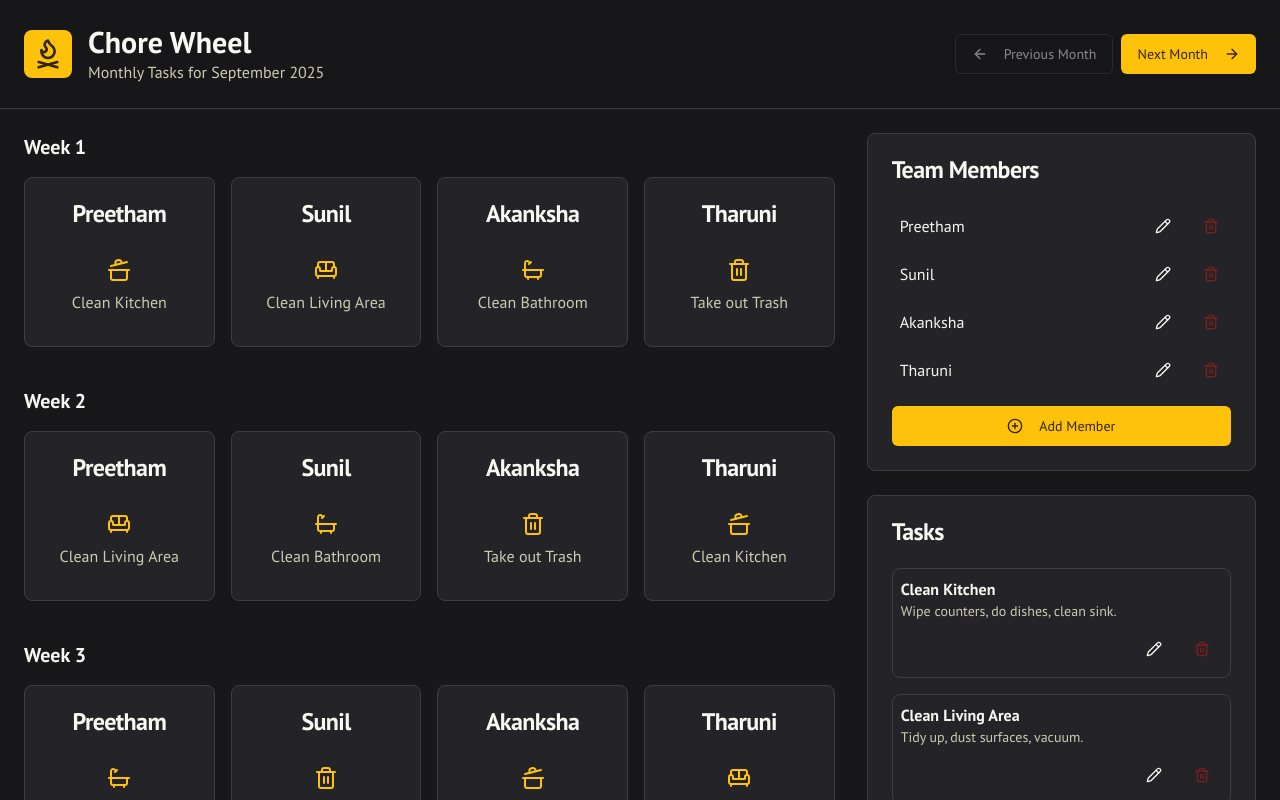
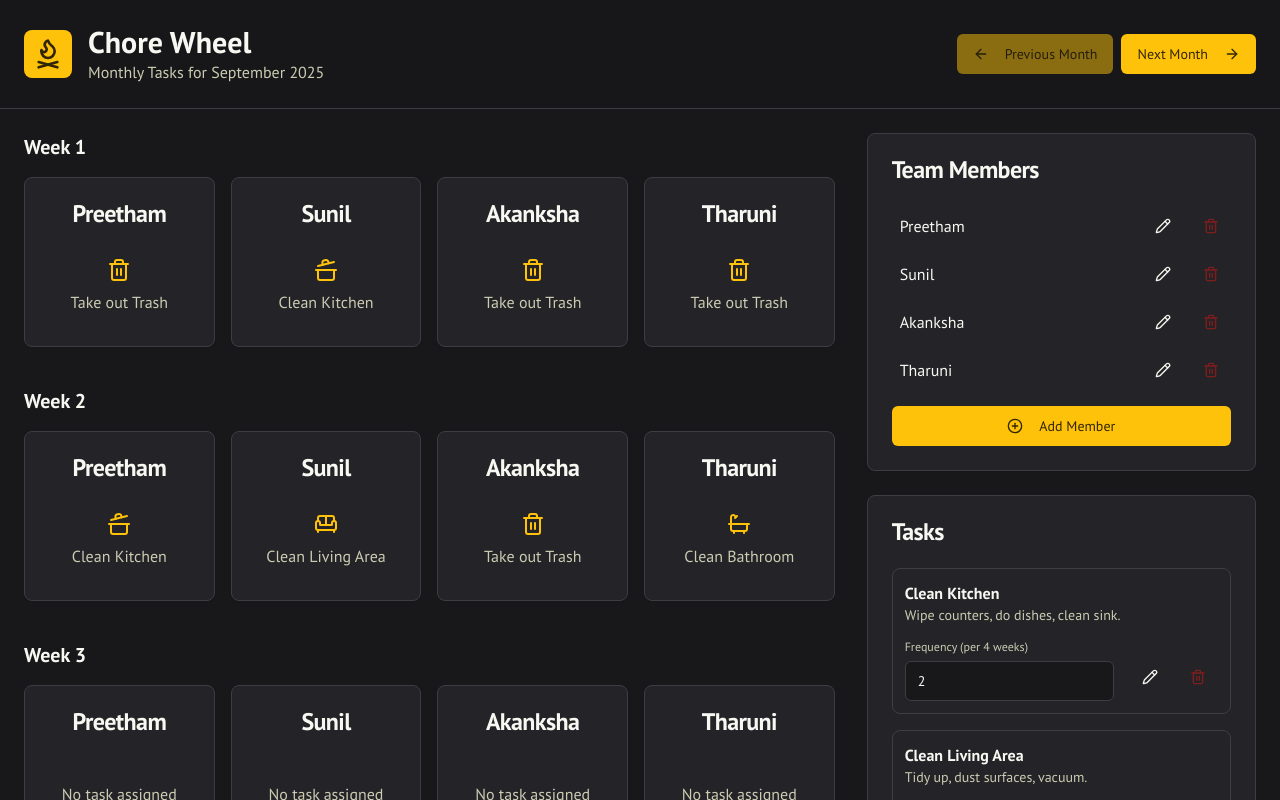
Before and after one commit to saipreetham99/Chore-Wheel, a Next.js app: page / in a window 1280 px wide. Shown: the top 800 px of the page. Built offline with nearby package versions, Linux system fonts and the light colour scheme.

Commit message:
Added functionality to change task frequency
The option to set frequency should be outside the edit button, so I don'

```diff
--- a/src/app/page.tsx
+++ b/src/app/page.tsx
@@ -11,6 +11,7 @@ import { Card, CardContent, CardHeader, CardTitle } from '@/components/ui/card';
 import type { TeamMemberName, Chore, Task } from '@/lib/types';
 import { useToast } from "@/hooks/use-toast";
 import { shuffle } from '@/lib/utils';
+import { Label } from '@/components/ui/label';
 
 export default function Home() {
   const [teamMembers, setTeamMembers] = useState<TeamMemberName[]>([]);
@@ -18,7 +19,7 @@ export default function Home() {
   const [isMounted, setIsMounted] = useState(false);
   const [editingMember, setEditingMember] = useState<TeamMemberName | null>(null);
   const [editingChore, setEditingChore] = useState<string | null>(null);
-  const [currentDate, setCurrentDate] = useState(new Date());
+  const [currentDate, setCurrentDate] = useState(() => new Date());
 
   const { toast } = useToast();
 
@@ -51,29 +52,45 @@ export default function Home() {
 
   const uniqueChoreIds = useMemo(() => Object.keys(chores), [chores]);
 
+  const [history, setHistory] = useState<Record<number, Task[]>>({});
+  const [monthOffset, setMonthOffset] = useState(0);
+
   const initialTasks: Task[] = useMemo(() => {
     if (!teamMembers.length || !uniqueChoreIds.length) return [];
 
+    const shuffledChores = shuffle([...uniqueChoreIds]);
+
     return teamMembers.map((member, index) => {
-      const choreId = uniqueChoreIds[index % uniqueChoreIds.length];
+      const choreId = shuffledChores[index % shuffledChores.length];
       return {
-          id: `task-${member}-${choreId}`,
+        id: `task-${member}-${choreId}-m0`,
         choreId: choreId,
         assignee: member as TeamMemberName,
       };
-    }).filter((_, index) => index < teamMembers.length);
+    });
   }, [teamMembers, uniqueChoreIds]);
 
-  const [history, setHistory] = useState<Task[][]>([initialTasks]);
-  const [monthOffset, setMonthOffset] = useState(0);
+  useEffect(() => {
+    if (initialTasks.length > 0 && isMounted) {
+      // Initialize history for the current month if it doesn't exist
+      if (!history[0]) {
+        try {
+          const storedHistory = localStorage.getItem('choreHistory');
+          const parsedHistory = storedHistory ? JSON.parse(storedHistory) : { 0: initialTasks };
+          setHistory(parsedHistory);
+        } catch (error) {
+          console.error("Failed to parse history from localStorage", error);
+          setHistory({ 0: initialTasks });
+        }
+      }
+    }
+  }, [initialTasks, isMounted]);
 
   useEffect(() => {
-    // Reset history when team members or chores change
-    setHistory([initialTasks]);
-    setMonthOffset(0);
-    setCurrentDate(new Date());
-  }, [initialTasks]);
-
+    if (isMounted) {
+      localStorage.setItem('choreHistory', JSON.stringify(history));
+    }
+  }, [history, isMounted]);
 
   const handleNextMonth = () => {
     const nextMonthIndex = monthOffset + 1;
@@ -82,49 +99,27 @@ export default function Home() {
         const nextMonthStartTasks: Task[] = teamMembers.map((member, index) => {
             const choreId = shuffledChoreIds[index % shuffledChoreIds.length];
             return {
-                id: `task-${member}-${choreId}-${nextMonthIndex}`,
+                id: `task-${member}-${choreId}-m${nextMonthIndex}`,
                 choreId: choreId,
                 assignee: member,
             };
         });
-        setHistory(prev => [...prev, nextMonthStartTasks]);
+        setHistory(prev => ({ ...prev, [nextMonthIndex]: nextMonthStartTasks }));
     }
     setMonthOffset(nextMonthIndex);
-    setCurrentDate(prevDate => {
-        const newDate = new Date(prevDate);
-        newDate.setMonth(newDate.getMonth() + 1);
-        return newDate;
-    });
-
-    toast({
-      title: "Showing Next Month",
-      description: "Task schedule advanced.",
-    });
   };
 
   const handlePreviousMonth = () => {
-    if (monthOffset === 0) {
-        toast({
-            title: "Cannot Go Back",
-            description: "You are at the current month.",
-            variant: "destructive"
-        });
-        return;
+    if (monthOffset > 0) {
+      setMonthOffset(prev => prev - 1);
     }
-
-    setMonthOffset(prev => prev - 1);
-    setCurrentDate(prevDate => {
-        const newDate = new Date(prevDate);
-        newDate.setMonth(newDate.getMonth() - 1);
-        return newDate;
-    });
-     toast({
-      title: "Showing Previous Month",
-      description: "Task schedule reverted by one month.",
-    });
   };
 
-  const dateString = currentDate.toLocaleDateString('en-US', { month: 'long', year: 'numeric' });
+  const displayDate = useMemo(() => {
+    const d = new Date(currentDate);
+    d.setMonth(d.getMonth() + monthOffset);
+    return d.toLocaleDateString('en-US', { month: 'long', year: 'numeric' });
+  }, [monthOffset, currentDate]);
 
   const handleAddMember = () => {
     const newMemberName = `Person ${teamMembers.length + 1}` as TeamMemberName;
@@ -143,6 +138,18 @@ export default function Home() {
     }
     const newTeamMembers = teamMembers.map(m => m === oldName ? newName.trim() as TeamMemberName : m);
     setTeamMembers(newTeamMembers);
+
+    const updateHistory = (prevHistory: Record<number, Task[]>) => {
+      const newHistory: Record<number, Task[]> = {};
+      for (const month in prevHistory) {
+        newHistory[month] = prevHistory[month].map(task =>
+          task.assignee === oldName ? { ...task, assignee: newName.trim() as TeamMemberName } : task
+        );
+      }
+      return newHistory;
+    };
+    setHistory(updateHistory);
+
     setEditingMember(null);
   };
 
@@ -153,6 +160,7 @@ export default function Home() {
       title: 'New Task',
       description: 'Task description',
       iconName: 'ClipboardList',
+      frequency: 1,
     };
     setChores({ ...chores, [newChoreId]: newChore });
   };
@@ -163,7 +171,7 @@ export default function Home() {
     setChores(newChores);
   };
 
-  const handleUpdateChore = (choreId: string, field: keyof Chore, value: string) => {
+  const handleUpdateChore = (choreId: string, field: keyof Chore, value: string | number) => {
      setChores(prev => ({
       ...prev,
       [choreId]: { ...prev[choreId], [field]: value }
@@ -188,12 +196,12 @@ export default function Home() {
                   Chore Wheel
                 </h1>
                 <p className="text-muted-foreground text-sm md:text-base">
-                  Monthly Tasks for {dateString}
+                  Monthly Tasks for {displayDate}
                 </p>
               </div>
             </div>
              <div className="flex gap-2">
-              <Button onClick={handlePreviousMonth} disabled={monthOffset === 0} variant="outline">
+              <Button onClick={handlePreviousMonth} disabled={monthOffset === 0}>
                 <ArrowLeft className="mr-2 h-4 w-4" /> Previous Month
               </Button>
               <Button onClick={handleNextMonth}>
@@ -208,10 +216,8 @@ export default function Home() {
           <div className="lg:col-span-2">
             <MonthlyCalendarView
               key={`${teamMembers.length}-${Object.keys(chores).length}-${monthOffset}`}
-              startWeekTasks={history[monthOffset] || initialTasks}
               chores={chores}
               teamMembers={teamMembers}
-              uniqueChoreIds={uniqueChoreIds}
               monthOffset={monthOffset}
             />
           </div>
@@ -258,9 +264,9 @@ export default function Home() {
               <CardContent>
                 <div className="space-y-4">
                   {Object.values(chores).map((chore) => (
-                    <div key={chore.id} className="flex flex-col gap-2 p-2 border rounded-lg">
+                    <div key={chore.id} className="flex flex-col gap-2 p-3 border rounded-lg">
                        {editingChore === chore.id ? (
-                        <div className="space-y-2">
+                        <div className="space-y-3">
                             <Input
                                 defaultValue={chore.title}
                                 placeholder="Task Title"
@@ -285,13 +291,27 @@ export default function Home() {
                         </div>
                        )}
 
-                        <div className="flex items-center justify-end gap-2">
+                        <div className="flex items-center justify-between gap-4">
+                            <div className="flex-grow">
+                                <Label htmlFor={`frequency-${chore.id}`} className="text-xs font-medium text-muted-foreground">Frequency (per 4 weeks)</Label>
+                                <Input
+                                    id={`frequency-${chore.id}`}
+                                    type="number"
+                                    min="1"
+                                    defaultValue={chore.frequency}
+                                    placeholder="Times per month"
+                                    onBlur={(e) => handleUpdateChore(chore.id, 'frequency', parseInt(e.target.value, 10) || 1)}
+                                    className="mt-1"
+                                />
+                            </div>
+                            <div className="flex items-center gap-2 pt-5">
                                 <Button variant="ghost" size="icon" onClick={() => setEditingChore(editingChore === chore.id ? null : chore.id)}>
                                     {editingChore === chore.id ? <Save className="h-4 w-4" /> : <Pencil className="h-4 w-4" />}
                                 </Button>
                                 <Button variant="ghost" size="icon" onClick={() => handleRemoveChore(chore.id)}>
                                     <Trash2 className="h-4 w-4 text-destructive" />
                                 </Button>
+                            </div>
                         </div>
                     </div>
                   ))}
--- a/src/components/monthly-calendar-view.tsx
+++ b/src/components/monthly-calendar-view.tsx
@@ -5,70 +5,66 @@ import { useMemo } from "react";
 import type { Task, Chore, TeamMemberName } from "@/lib/types";
 import { Card, CardContent, CardHeader, CardTitle } from "./ui/card";
 import { Icon } from "./icon";
+import { shuffle } from "@/lib/utils";
 
 type MonthlyCalendarViewProps = {
-  startWeekTasks: Task[];
   chores: Record<string, Chore>;
   teamMembers: TeamMemberName[];
-  uniqueChoreIds: string[];
   monthOffset: number;
 };
 
 const WEEKS_IN_MONTH = 4;
 
 export function MonthlyCalendarView({
-  startWeekTasks,
   chores,
   teamMembers,
-  uniqueChoreIds,
   monthOffset,
 }: MonthlyCalendarViewProps) {
 
   const monthlySchedule = useMemo(() => {
-    if (!startWeekTasks || !teamMembers.length || !uniqueChoreIds.length) return [];
+    if (!teamMembers.length || !Object.keys(chores).length) return [];
 
-    const weeks: Task[][] = [startWeekTasks];
-    let lastWeekTasks = startWeekTasks;
+    // 1. Create a pool of all task instances for the month based on frequency
+    const taskPool: string[] = [];
+    for (const choreId in chores) {
+      const chore = chores[choreId];
+      for (let i = 0; i < (chore.frequency || 1); i++) {
+        taskPool.push(chore.id);
+      }
+    }
 
-    for (let i = 1; i < WEEKS_IN_MONTH; i++) {
-        const lastWeekAssignments = new Map<TeamMemberName, string>();
-        lastWeekTasks.forEach(task => {
-            lastWeekAssignments.set(task.assignee, task.choreId);
-        });
+    // 2. Shuffle the pool to randomize initial distribution
+    const shuffledTaskPool = shuffle(taskPool);
 
-        const nextWeekTasks: Task[] = [];
-        const availableChoresForWeek = [...uniqueChoreIds];
+    // 3. Distribute tasks as evenly as possible among team members
+    const assignments: Record<TeamMemberName, string[]> = {};
+    teamMembers.forEach(member => {
+      assignments[member] = [];
+    });
 
-        teamMembers.forEach((member, memberIndex) => {
-            const lastChoreId = lastWeekAssignments.get(member);
-            let nextChoreId: string | undefined;
+    shuffledTaskPool.forEach((choreId, index) => {
+      const member = teamMembers[index % teamMembers.length];
+      assignments[member].push(choreId);
+    });
 
-            if(lastChoreId) {
-                const lastChoreIndex = availableChoresForWeek.indexOf(lastChoreId);
-                if(lastChoreIndex !== -1) {
-                    // Simple rotation: take the next chore in the list
-                    nextChoreId = availableChoresForWeek[(lastChoreIndex + 1) % availableChoresForWeek.length];
-                }
-            }
+    // 4. Structure the assignments into weekly tasks
+    const weeks: Task[][] = Array.from({ length: WEEKS_IN_MONTH }, () => []);
 
-            // Fallback or initial assignment logic
-            if(!nextChoreId) {
-                nextChoreId = uniqueChoreIds[(memberIndex + i) % uniqueChoreIds.length];
-            }
+    for (let weekIndex = 0; weekIndex < WEEKS_IN_MONTH; weekIndex++) {
+      teamMembers.forEach(member => {
+        const choreIdForWeek = assignments[member][weekIndex];
+        if (choreIdForWeek) {
+          weeks[weekIndex].push({
+            id: `task-${member}-${choreIdForWeek}-m${monthOffset}-w${weekIndex}`,
+            choreId: choreIdForWeek,
+            assignee: member,
+          });
+        }
+      });
+    }
 
-            const task: Task = {
-                id: `task-${member}-${nextChoreId}-m${monthOffset}-w${i}`,
-                choreId: nextChoreId,
-                assignee: member,
-            };
-            nextWeekTasks.push(task);
-        });
-
-        weeks.push(nextWeekTasks);
-        lastWeekTasks = nextWeekTasks;
-    }
     return weeks;
-  }, [startWeekTasks, teamMembers, uniqueChoreIds, monthOffset]);
+  }, [chores, teamMembers, monthOffset]);
 
   const tasksByAssignee = (taskList: Task[]) => taskList.reduce((acc, task) => {
     acc[task.assignee] = task;
--- a/src/lib/initial-data.ts
+++ b/src/lib/initial-data.ts
@@ -1,12 +1,13 @@
+
 import type { Chore, Task, TeamMemberName, PastAssignments } from './types';
 
 export const teamMembers: TeamMemberName[] = ['Preetham', 'Sunil', 'Akanksha', 'Tharuni'];
 
 export const chores: Record<string, Chore> = {
-  'clean-kitchen': { id: 'clean-kitchen', title: 'Clean Kitchen', description: 'Wipe counters, do dishes, clean sink.', iconName: 'CookingPot' },
-  'clean-living-area': { id: 'clean-living-area', title: 'Clean Living Area', description: 'Tidy up, dust surfaces, vacuum.', iconName: 'Sofa' },
-  'clean-bathroom': { id: 'clean-bathroom', title: 'Clean Bathroom', description: 'Clean toilet, sink, and shower.', iconName: 'Bath' },
-  'take-out-trash': { id: 'take-out-trash', title: 'Take out Trash', description: 'Empty all non-kitchen trash bins and take to curb.', iconName: 'Trash2' },
+  'clean-kitchen': { id: 'clean-kitchen', title: 'Clean Kitchen', description: 'Wipe counters, do dishes, clean sink.', iconName: 'CookingPot', frequency: 2 },
+  'clean-living-area': { id: 'clean-living-area', title: 'Clean Living Area', description: 'Tidy up, dust surfaces, vacuum.', iconName: 'Sofa', frequency: 1 },
+  'clean-bathroom': { id: 'clean-bathroom', title: 'Clean Bathroom', description: 'Clean toilet, sink, and shower.', iconName: 'Bath', frequency: 1 },
+  'take-out-trash': { id: 'take-out-trash', title: 'Take out Trash', description: 'Empty all non-kitchen trash bins and take to curb.', iconName: 'Trash2', frequency: 4 },
 };
 
 export const uniqueChoreIds = Object.keys(chores);
--- a/src/lib/types.ts
+++ b/src/lib/types.ts
@@ -10,6 +10,7 @@ export type Chore = {
   title: string;
   description: string;
   iconName: keyof typeof icons;
+  frequency: number;
 };
 
 export type Task = {
```
Lines whose indentation alone changed are shown as unchanged.
